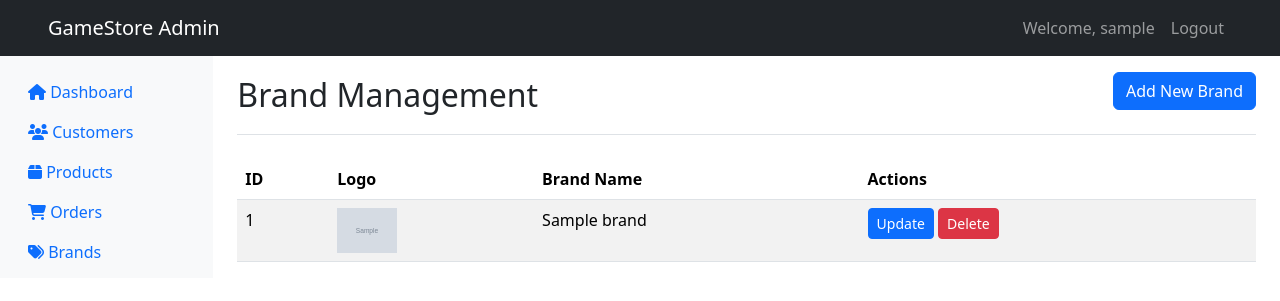
After one commit to mustafa-salah-1/small-E-Commerce-website, a PHP site: page /admin/brand.php in a window 1280 px wide. The commit adds this page. Shown: the top 301 px of the page. Run offline with PHP 8.4, Linux system fonts and the light colour scheme; the visitor is signed in with stand-in values (Sample User, id 1); tables that the repository leaves empty hold one stand-in row (values such as "Sample post"); grey boxes marked "Sample" are stand-in pictures.

Commit message:
feat(brand): add brand management functionality with add, update, and delete features

```diff
--- /dev/null
+++ b/admin/brand.php
@@ -0,0 +1,248 @@
+<?php
+require "check.php";
+include "../app/php/config/config.php";
+include "../app/php/admin/brand/functions.php";
+
+if (isset($_POST['delete_brand'])) {
+    deleteBrand($_POST['brand_id']);
+}
+
+if (isset($_POST['add_brand'])) {
+    $errors = [];
+
+    if (empty($_POST['brand_name'])) {
+        $errors[] = "Brand name is required";
+    }
+
+    if (empty($errors)) {
+        $brand_name = $_POST['brand_name'];
+        $filename = null;
+
+        // Handle image upload if provided
+        if (!empty($_FILES['brand_image']['name'])) {
+            $filename = time() . '_' . basename($_FILES["brand_image"]["name"]);
+            $target_dir = "../public/brands/";
+            $target_file = $target_dir . $filename;
+
+            if (move_uploaded_file($_FILES["brand_image"]["tmp_name"], $target_file)) {
+                addBrand($brand_name, $filename);
+                $_SESSION['success'] = "Brand added successfully!";
+            } else {
+                $_SESSION['error'] = "Failed to upload image";
+            }
+        } else {
+            addBrand($brand_name, $filename);
+            $_SESSION['success'] = "Brand added successfully!";
+        }
+    } else {
+        $_SESSION['error'] = implode("<br>", $errors);
+    }
+}
+
+if (isset($_POST['update_brand'])) {
+    $errors = [];
+
+    if (empty($_POST['brand_name'])) {
+        $errors[] = "Brand name is required";
+    }
+
+    if (empty($errors)) {
+        $brand_id = $_POST['brand_id'];
+        $brand_name = $_POST['brand_name'];
+        $current_image = $_POST['current_image'];
+        $filename = $current_image;
+
+        // Check if a new image was uploaded
+        if (!empty($_FILES['update_brand_image']['name'])) {
+            // Delete the old image file if it exists
+            if ($current_image && file_exists("../public/brand-images/" . $current_image)) {
+                unlink("../public/brand-images/" . $current_image);
+            }
+
+            $filename = time() . '_' . basename($_FILES['update_brand_image']['name']);
+            $target_dir = "../public/brand-images/";
+            $target_file = $target_dir . $filename;
+
+            if (!move_uploaded_file($_FILES['update_brand_image']['tmp_name'], $target_file)) {
+                $_SESSION['error'] = "Failed to upload new image";
+                header("Location: brand.php");
+                exit;
+            }
+        }
+
+        updateBrand($brand_id, $brand_name, $filename);
+        $_SESSION['success'] = "Brand updated successfully!";
+    } else {
+        $_SESSION['error'] = implode("<br>", $errors);
+    }
+}
+
+$brands = getAllBrands();
+
+$title_page = "Brands";
+include "../components/admin/app.php";
+?>
+
+<div class="container-fluid">
+    <div class="row">
+        <div class="col-md-2 bg-light sidebar">
+            <?php include "../components/admin/sidebar.php"; ?>
+        </div>
+
+        <main role="main" class="col-md-10 ml-sm-auto px-4">
+            <div class="d-flex justify-content-between flex-wrap flex-md-nowrap align-items-center pt-3 pb-2 mb-3 border-bottom">
+                <h2>Brand Management</h2>
+                <button type="button" class="btn btn-primary mb-3" data-bs-toggle="modal" data-bs-target="#addBrandModal">
+                    Add New Brand
+                </button>
+            </div>
+            <div class="mt-4">
+                <?php if (isset($_SESSION['success'])): ?>
+                    <div class="alert alert-success">
+                        <?php echo $_SESSION['success']; unset($_SESSION['success']); ?>
+                    </div>
+                <?php endif; ?>
+
+                <?php if (isset($_SESSION['error'])): ?>
+                    <div class="alert alert-danger">
+                        <?php echo $_SESSION['error']; unset($_SESSION['error']); ?>
+                    </div>
+                <?php endif; ?>
+            </div>
+            <div class="table-responsive">
+                <table class="table table-striped">
+                    <thead>
+                        <tr>
+                            <th>ID</th>
+                            <th>Logo</th>
+                            <th>Brand Name</th>
+                            <th>Actions</th>
+                        </tr>
+                    </thead>
+                    <tbody>
+                        <?php foreach ($brands as $brand): ?>
+                            <tr>
+                                <td><?php echo $brand['id']; ?></td>
+                                <td>
+                                    <?php if ($brand['brand_image']): ?>
+                                    <img src="../public/brands/<?php echo $brand['brand_image']; ?>"
+                                        alt="<?php echo $brand['brand_name']; ?>"
+                                        style="width: 60px; object-fit: contain;">
+                                    <?php else: ?>
+                                    <span>No image</span>
+                                    <?php endif; ?>
+                                </td>
+                                <td><?php echo $brand['brand_name']; ?></td>
+                                <td>
+                                    <button type="button" class="btn btn-primary btn-sm"
+                                        data-bs-toggle="modal"
+                                        data-bs-target="#updateBrandModal"
+                                        data-id="<?php echo $brand['id']; ?>"
+                                        data-name="<?php echo htmlspecialchars($brand['brand_name']); ?>"
+                                        data-image="<?php echo $brand['brand_image']; ?>">
+                                        Update
+                                    </button>
+                                    <form method="POST" action="<?php echo htmlspecialchars($_SERVER['PHP_SELF']); ?>" style="display: inline;">
+                                        <input type="hidden" name="brand_id" value="<?php echo $brand['id']; ?>">
+                                        <button type="submit" name="delete_brand" class="btn btn-danger btn-sm">Delete</button>
+                                    </form>
+                                </td>
+                            </tr>
+                        <?php endforeach; ?>
+                    </tbody>
+                </table>
+            </div>
+        </main>
+    </div>
+</div>
+
+<!-- Add Brand Modal -->
+<div class="modal fade" id="addBrandModal" tabindex="-1" aria-labelledby="addBrandModalLabel" aria-hidden="true">
+    <div class="modal-dialog">
+        <div class="modal-content">
+            <div class="modal-header">
+                <h5 class="modal-title" id="addBrandModalLabel">Add New Brand</h5>
+                <button type="button" class="btn-close" data-bs-dismiss="modal" aria-label="Close"></button>
+            </div>
+            <div class="modal-body">
+                <form action="<?php echo htmlspecialchars($_SERVER['PHP_SELF']); ?>" method="POST" enctype="multipart/form-data">
+                    <div class="mb-3">
+                        <label for="brand_name" class="form-label">Brand Name</label>
+                        <input type="text" class="form-control" id="brand_name" name="brand_name" required>
+                    </div>
+                    <div class="mb-3">
+                        <label for="brand_image" class="form-label">Brand Logo</label>
+                        <input type="file" class="form-control" id="brand_image" name="brand_image">
+                    </div>
+                    <div class="modal-footer">
+                        <button type="button" class="btn btn-secondary" data-bs-dismiss="modal">Close</button>
+                        <button type="submit" name="add_brand" class="btn btn-primary">Add Brand</button>
+                    </div>
+                </form>
+            </div>
+        </div>
+    </div>
+</div>
+
+<!-- Update Brand Modal -->
+<div class="modal fade" id="updateBrandModal" tabindex="-1" aria-labelledby="updateBrandModalLabel" aria-hidden="true">
+    <div class="modal-dialog">
+        <div class="modal-content">
+            <div class="modal-header">
+                <h5 class="modal-title" id="updateBrandModalLabel">Update Brand</h5>
+                <button type="button" class="btn-close" data-bs-dismiss="modal" aria-label="Close"></button>
+            </div>
+            <div class="modal-body">
+                <form action="<?php echo htmlspecialchars($_SERVER['PHP_SELF']); ?>" method="POST" enctype="multipart/form-data">
+                    <input type="hidden" name="brand_id" id="update_brand_id">
+                    <input type="hidden" name="current_image" id="current_image">
+                    <div class="mb-3">
+                        <label for="update_brand_name" class="form-label">Brand Name</label>
+                        <input type="text" class="form-control" id="update_brand_name" name="brand_name" required>
+                    </div>
+                    <div class="mb-3">
+                        <label for="update_brand_image" class="form-label">Brand Logo</label>
+                        <input type="file" class="form-control" id="update_brand_image" name="update_brand_image">
+                        <small class="form-text text-muted">Leave empty to keep current logo</small>
+                        <div id="current_image_preview" class="mt-2"></div>
+                    </div>
+                    <div class="modal-footer">
+                        <button type="button" class="btn btn-secondary" data-bs-dismiss="modal">Close</button>
+                        <button type="submit" name="update_brand" class="btn btn-primary">Update Brand</button>
+                    </div>
+                </form>
+            </div>
+        </div>
+    </div>
+</div>
+
+<script>
+    document.addEventListener('DOMContentLoaded', function() {
+        const updateModal = document.getElementById('updateBrandModal');
+        if (updateModal) {
+            updateModal.addEventListener('show.bs.modal', function(event) {
+                const button = event.relatedTarget;
+
+                // Get data attributes from the button
+                const brandId = button.getAttribute('data-id');
+                const brandName = button.getAttribute('data-name');
+                const brandImage = button.getAttribute('data-image');
+
+                // Set values to form fields
+                document.getElementById('update_brand_id').value = brandId;
+                document.getElementById('update_brand_name').value = brandName;
+                document.getElementById('current_image').value = brandImage || '';
+
+                // Show current image preview
+                const imagePreview = document.getElementById('current_image_preview');
+                if (brandImage) {
+                    imagePreview.innerHTML = `<img src="../public/brands/${brandImage}" alt="${brandName}" style="max-width: 100px; max-height: 100px;">`;
+                } else {
+                    imagePreview.innerHTML = '<p>No image</p>';
+                }
+            });
+        }
+    });
+</script>
+
+<?php include "../components/admin/footer.php"; ?>
--- a/components/admin/sidebar.php
+++ b/components/admin/sidebar.php
@@ -21,8 +21,8 @@
             </a>
         </li>
         <li class="nav-item">
-            <a class="nav-link" href="#">
-                <i class="fas fa-cog"></i> Settings
+            <a class="nav-link" href="brand.php">
+                <i class="fas fa-tags"></i> Brands
             </a>
         </li>
     </ul>
```
Also changed, not shown: 1 other file.
